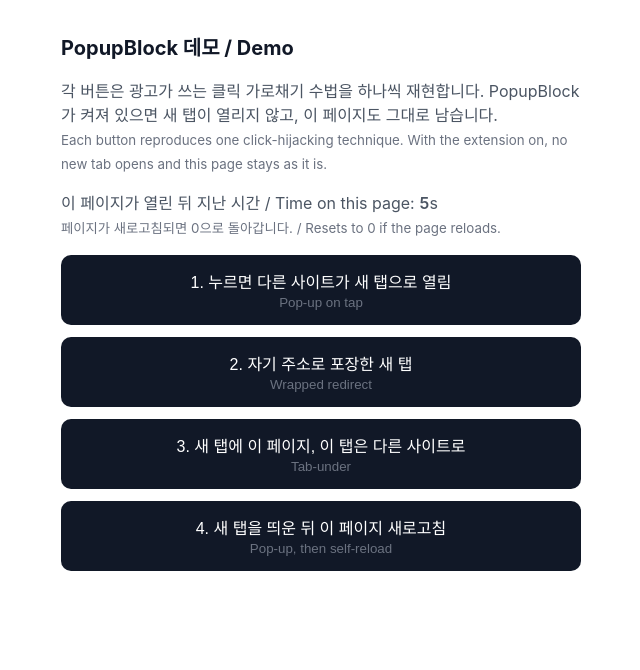
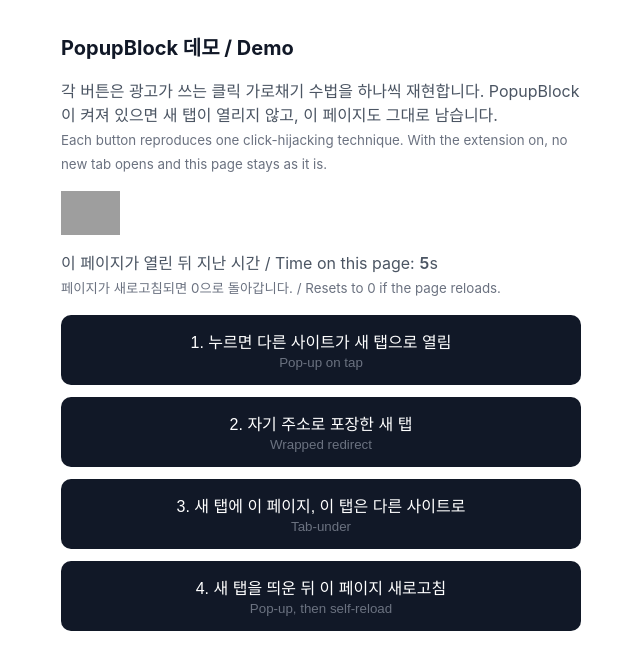
Before and after one commit to DoogieLee42/popupblock, a plain HTML site: page demo.html in a window 1280 px wide. Shown: the whole page, without its empty margins (319-959 px from the left). Drawn offline with Linux system fonts and the light colour scheme; grey boxes are pictures that could not be loaded.

Commit message:
Add App Store smart banner, badges and campaign links
Co-Authored-By: Claude Opus 5.5 <noreply@anthropic.com>

```diff
--- a/demo.html
+++ b/demo.html
@@ -4,6 +4,7 @@
 <meta charset="utf-8">
 <meta name="viewport" content="width=device-width, initial-scale=1">
 <title>PopupBlock 데모 / Demo</title>
+<meta name="apple-itunes-app" content="app-id=6837265236, affiliate-data=pt=129834362&amp;ct=site-banner-demo">
 <link rel="icon" href="favicon.png">
 <style>
   body { font: 16px/1.5 -apple-system, system-ui, sans-serif; margin: 0; padding: 20px; max-width: 520px; margin: 0 auto; color: #111827; }
@@ -12,12 +13,15 @@
   button { display: block; width: 100%; margin: 12px 0; padding: 14px; font-size: 16px; border: 0; border-radius: 10px; background: #111827; color: #fff; }
   #clock { font-variant-numeric: tabular-nums; font-weight: 600; }
   small { color: #6b7280; }
+  .store { margin: 4px 0 8px; }
+  .store img { display: block; }
 </style>
 </head>
 <body>
 <h1>PopupBlock 데모 / Demo</h1>
-<p>각 버튼은 광고가 쓰는 클릭 가로채기 수법을 하나씩 재현합니다. PopupBlock가 켜져 있으면 새 탭이 열리지 않고, 이 페이지도 그대로 남습니다.<br>
+<p>각 버튼은 광고가 쓰는 클릭 가로채기 수법을 하나씩 재현합니다. PopupBlock이 켜져 있으면 새 탭이 열리지 않고, 이 페이지도 그대로 남습니다.<br>
 <small>Each button reproduces one click-hijacking technique. With the extension on, no new tab opens and this page stays as it is.</small></p>
+<p class="store"><a href="https://apps.apple.com/app/id6837265236?pt=129834362&amp;ct=site-demo&amp;mt=8"><img src="https://toolbox.marketingtools.apple.com/api/v2/badges/download-on-the-app-store/black/ko-kr" alt="App Store에서 다운로드 / Download on the App Store" height="44"></a></p>
 <p>이 페이지가 열린 뒤 지난 시간 / Time on this page: <span id="clock">0</span>s<br>
 <small>페이지가 새로고침되면 0으로 돌아갑니다. / Resets to 0 if the page reloads.</small></p>
 
--- a/style.css
+++ b/style.css
@@ -42,5 +42,9 @@ a { color: var(--blue); }
 .doc p { color: var(--secondary); }
 [lang-only] { display: none; }
 html[lang="ko"] [lang-only="ko"], html[lang="en"] [lang-only="en"] { display: block; }
+html[lang="ko"] a[lang-only="ko"], html[lang="en"] a[lang-only="en"] { display: inline-block; }
 .lang { font-size: 15px; }
 .copy { text-align: center; font-size: 13px; color: var(--secondary); margin-top: 40px; }
+.store { margin: 22px 0 0; }
+.store img { height: 48px; width: auto; }
+.hero .store img { width: auto; height: 48px; border-radius: 0; filter: none; }
```
Also changed, not shown: index.html (+2 -0 lines), privacy.html (+1 -0 lines).
